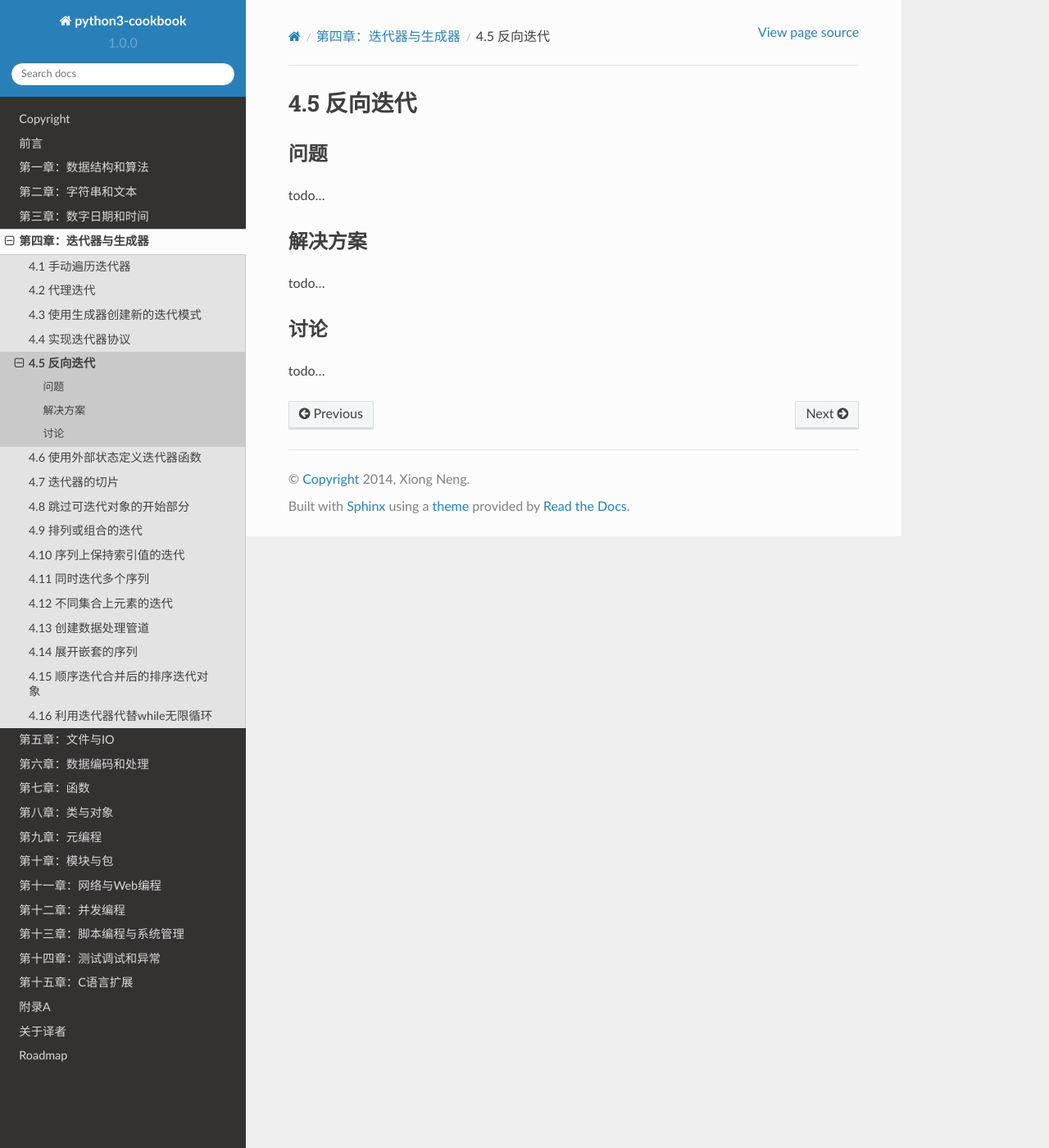
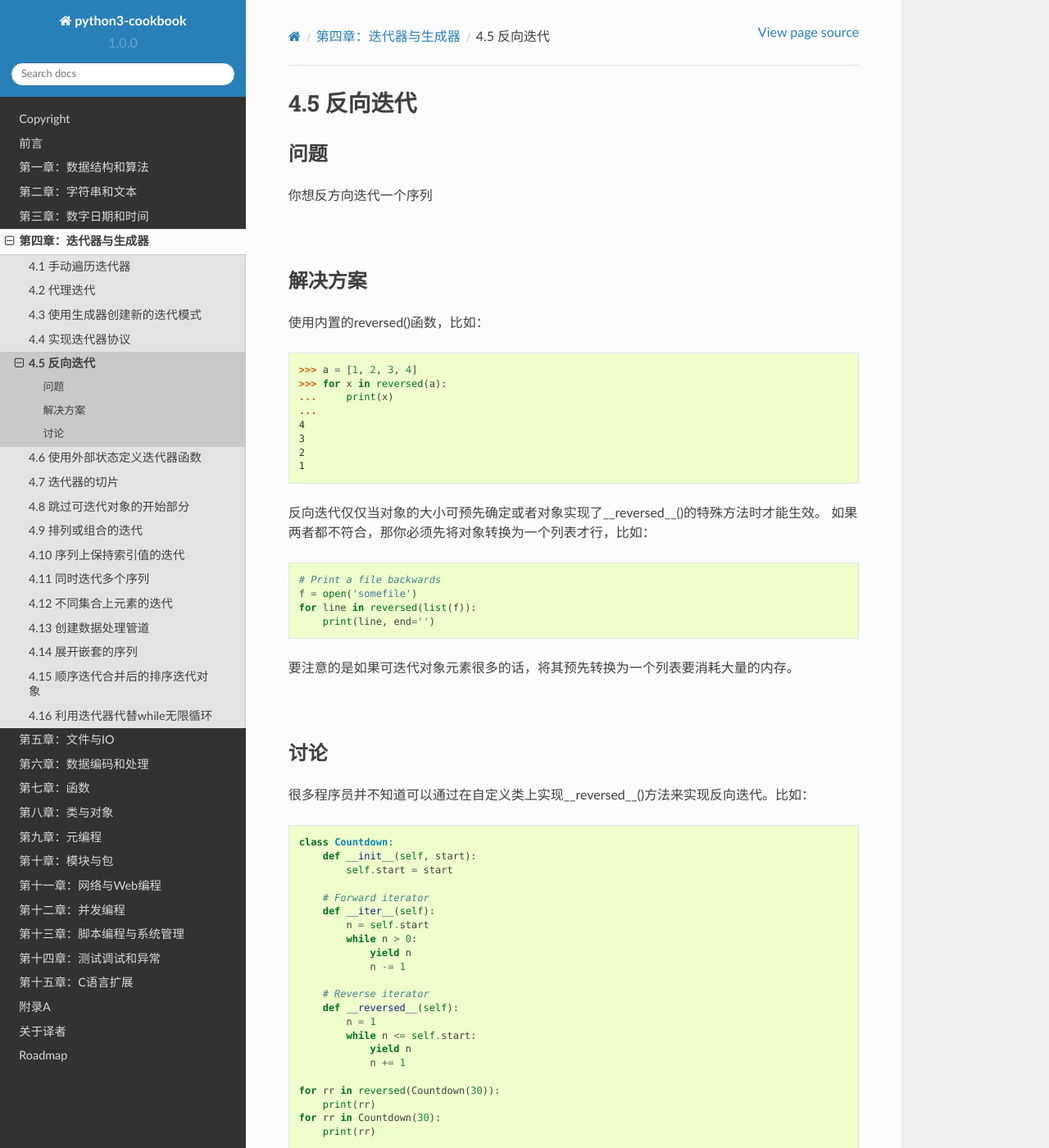
Before and after one commit to yidao620c/python3-cookbook, a Sphinx documentation site: the page built from source/c04/p05_iterating_in_reverse.rst, in a window 1280 px wide and 1400 px high. Shown: the whole window at 82% size. Built offline with Sphinx 7.4.7 and the Read the Docs theme 2.0.0, drawn with Linux system fonts in a browser that asks for light colours; some of the changed text lies outside the part shown.

Commit message:
4.5小节完成

```diff
--- a/source/c04/p05_iterating_in_reverse.rst
+++ b/source/c04/p05_iterating_in_reverse.rst
@@ -5,14 +5,69 @@
 ----------
 问题
 ----------
-todo...
+你想反方向迭代一个序列
+
+|
 
 ----------
 解决方案
 ----------
-todo...
+使用内置的reversed()函数，比如：
+
+.. code-block:: python
+
+    >>> a = [1, 2, 3, 4]
+    >>> for x in reversed(a):
+    ...     print(x)
+    ...
+    4
+    3
+    2
+    1
+
+反向迭代仅仅当对象的大小可预先确定或者对象实现了__reversed__()的特殊方法时才能生效。
+如果两者都不符合，那你必须先将对象转换为一个列表才行，比如：
+
+.. code-block:: python
+
+    # Print a file backwards
+    f = open('somefile')
+    for line in reversed(list(f)):
+        print(line, end='')
+
+要注意的是如果可迭代对象元素很多的话，将其预先转换为一个列表要消耗大量的内存。
+
+|
 
 ----------
 讨论
 ----------
-todo...
+很多程序员并不知道可以通过在自定义类上实现__reversed__()方法来实现反向迭代。比如：
+
+.. code-block:: python
+
+    class Countdown:
+        def __init__(self, start):
+            self.start = start
+
+        # Forward iterator
+        def __iter__(self):
+            n = self.start
+            while n > 0:
+                yield n
+                n -= 1
+
+        # Reverse iterator
+        def __reversed__(self):
+            n = 1
+            while n <= self.start:
+                yield n
+                n += 1
+
+    for rr in reversed(Countdown(30)):
+        print(rr)
+    for rr in Countdown(30):
+        print(rr)
+
+定义一个反向迭代器可以使得代码非常的高效，
+因为它不再需要将数据填充到一个列表中然后再去反向迭代这个列表。
```
Also changed, not shown: 1 other file.
